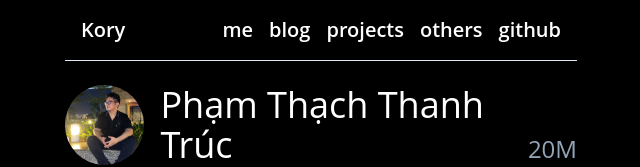
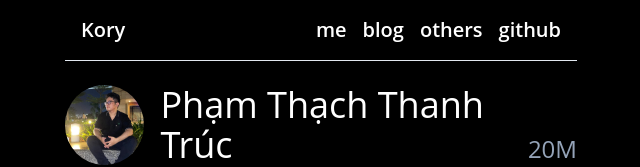
Before and after one commit to 0xk0ry/kory-dev, a Next.js app: page / in a window 1280 px wide. Shown: the top 167 px of the page, without its empty margins (319-959 px from the left). Built offline with nearby package versions, Linux system fonts and the light colour scheme; a web font is replaced by a local one.

Commit message:
chore: delete project on topnav

```diff
--- a/src/components/TopNav.tsx
+++ b/src/components/TopNav.tsx
@@ -21,7 +21,6 @@ export function TopNav() {
           me
         </div>
         <div className="cursor-pointer">blog</div>
-        <div className="cursor-pointer">projects</div>
         <div className="cursor-pointer">others</div>
         <div className="cursor-pointer">github</div>
       </div>
```
